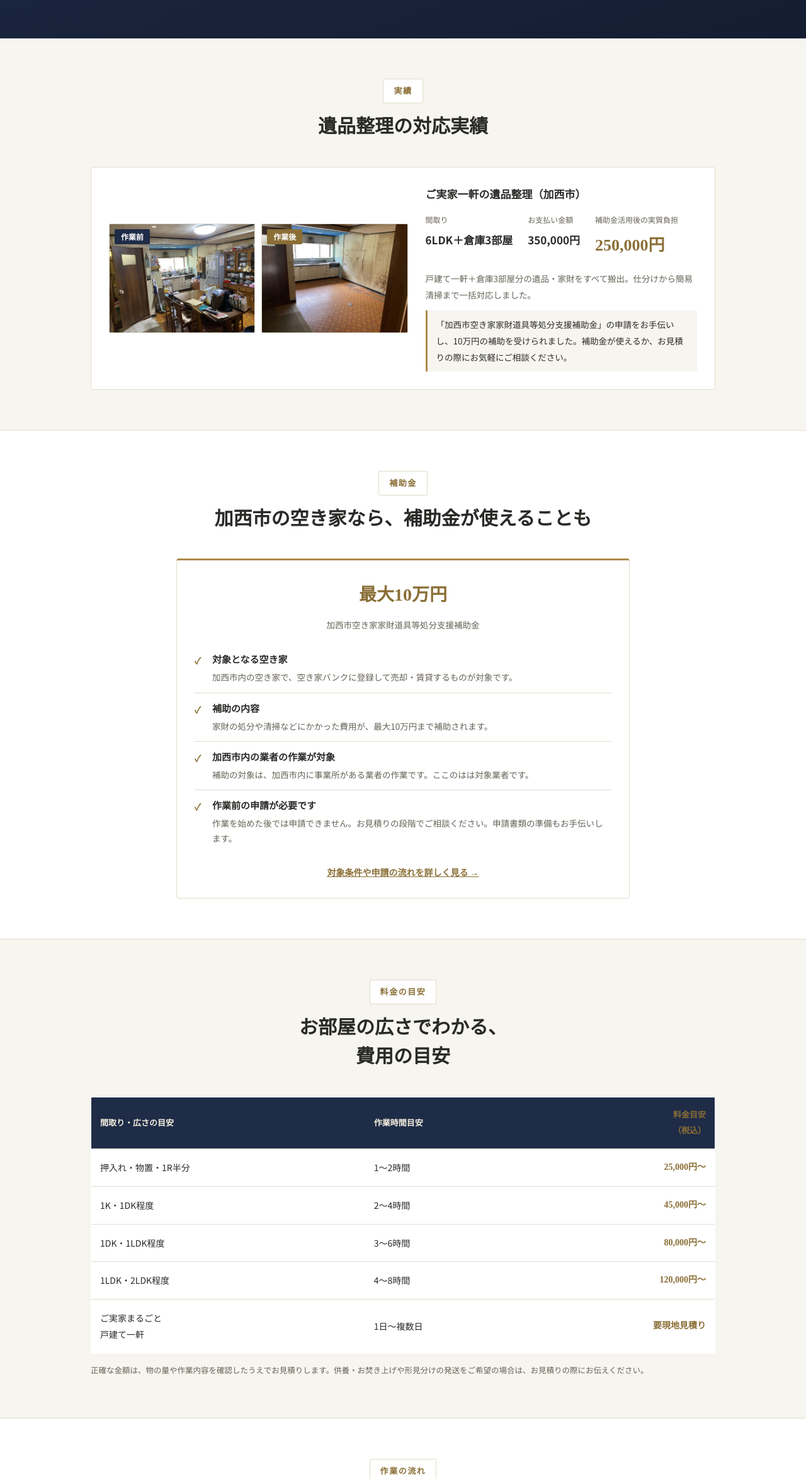
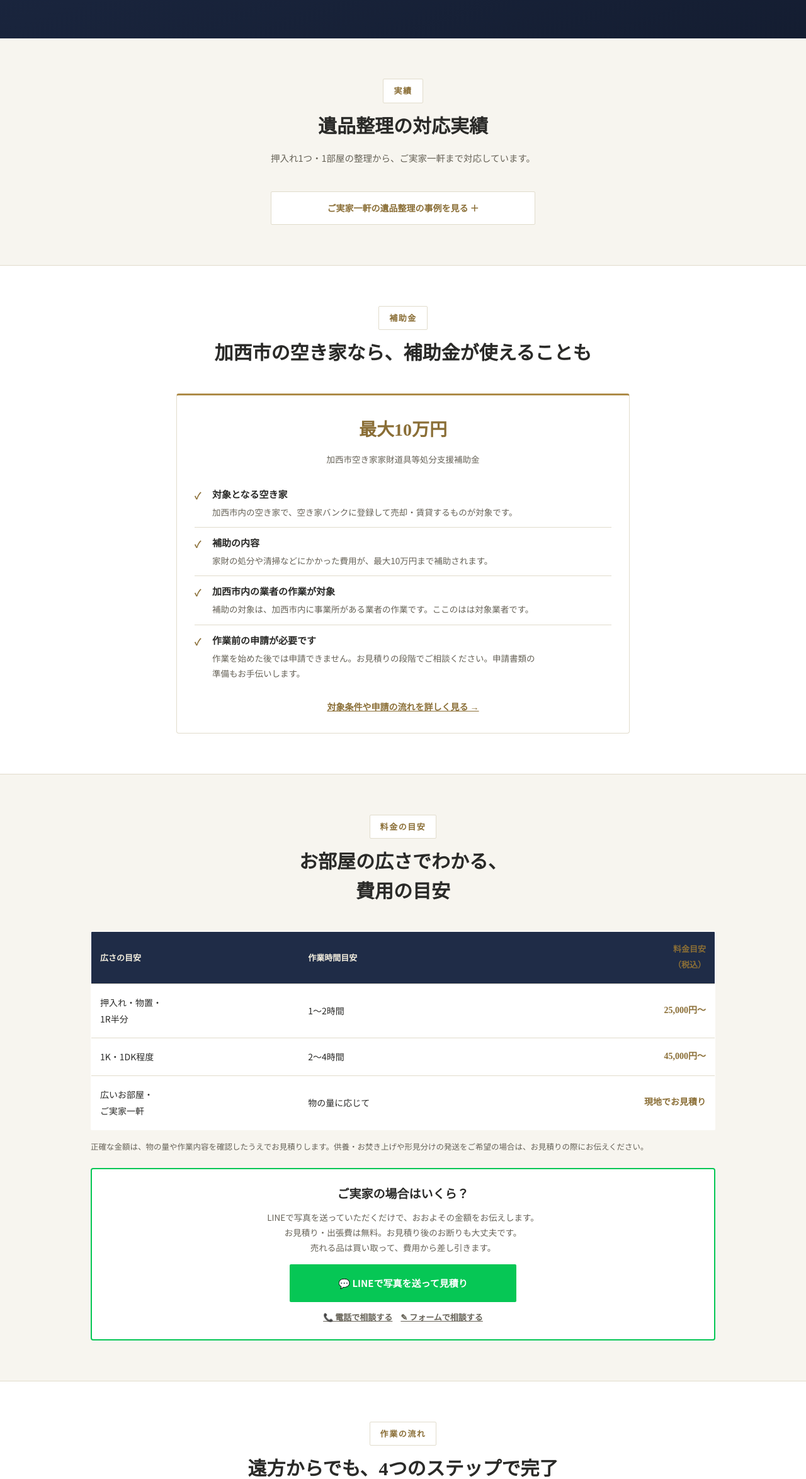
Before and after one commit to iroha0808/-LP, a plain HTML site: page index.html in a window 1280 px wide. Shown: the part 2365-4714 px from the top of the page at 63% size. Drawn offline with Linux system fonts and the light colour scheme.

Commit message:
遺品整理：料金表を少量の目安に絞り、LINE相談枠を追加、ご実家一軒の事例は折りたたみ。スマホ折り返し調整

```diff
--- a/index.html
+++ b/index.html
@@ -559,7 +559,33 @@
   .hero-ctas-small .btn{padding:8px 14px; font-size:13px; background:var(--white); border:1px solid var(--line); color:var(--ink);}
   .hero-ctas-small .btn:hover{border-color:var(--accent); color:var(--accent-dark);}  .hero-line-note{color:#AEB4C6;}
   .hero-ctas-small .btn{background:rgba(255,255,255,.06); border-color:rgba(255,255,255,.25); color:#E7EAF2;}
-  .hero-ctas-small .btn:hover{border-color:var(--gold-light); color:var(--gold-light);}  /* 印刷（A4）用：画面の表示には影響しない */
+  .hero-ctas-small .btn:hover{border-color:var(--gold-light); color:var(--gold-light);}  /* 料金表の下の相談枠 */
+  .price-cta{margin-top:22px; background:var(--white); border:2px solid #06C755; border-radius:4px; padding:22px 18px; text-align:center;}
+  .price-cta .pc-lead{font-family:"Noto Serif JP",serif; font-size:19px; font-weight:700; color:var(--ink); margin-bottom:6px;}
+  .price-cta .pc-text{font-size:13.5px; line-height:1.8; color:var(--ink-soft); margin-bottom:14px;}
+  .price-cta .btn-line{padding:15px 22px; font-size:15px; width:100%; max-width:360px;}
+  .price-cta .pc-sub{margin-top:12px; font-size:13px;}
+  .price-cta .pc-sub a{color:var(--ink-soft); font-weight:700; text-decoration:underline;}
+  /* 大きな事例は折りたたむ */
+  .more-cases{margin-top:8px;}
+  .more-cases > summary{list-style:none; cursor:pointer; text-align:center; font-weight:700; font-size:14px; color:var(--accent-dark); background:var(--white); border:1px solid var(--line); border-radius:2px; padding:12px 18px; max-width:420px; margin:0 auto;}
+  .more-cases > summary::-webkit-details-marker{display:none;}
+  .more-cases > summary::after{content:" ＋";}
+  .more-cases[open] > summary::after{content:" －";}
+  .more-cases[open] > summary{margin-bottom:20px;}
+  /* 小さいスマホで料金表の1列目が細くなりすぎないように */
+  @media(max-width:380px){
+    table.price th, table.price td{padding:12px 6px;}
+    table.price th:first-child, table.price td:first-child{min-width:8.6em; font-size:12.5px;}
+    table.price td:nth-child(2), table.price th:nth-child(2){white-space:normal !important; font-size:12px;}
+    table.price td:last-child{font-size:13px;}
+    .float-bar a{font-size:12.5px; padding:14px 4px; gap:4px; white-space:nowrap;}
+  }
+  /* スマホの折り返し：1文字だけ次の行に残らないように、日本語は文節で折り返す */
+  body{word-break:auto-phrase;}
+  p,li,td,th,summary,.rl-title,.rl-text,.case-note,.case-point,.bc-note,.ic-text,.ic-name,.bc-name,.kw,.cs-value,.cs-label,.case-title,.btn{text-wrap:pretty;}
+  h1,h2,h3{text-wrap:balance;}
+  @media(max-width:360px){ p .nb,li .nb,td .nb,th .nb,.rl-text .nb,.notice .nb{white-space:normal;} }  /* 印刷（A4）用：画面の表示には影響しない */
   @media print{
     @page{size:A4; margin:12mm 10mm;}
     html,body{background:#fff !important; -webkit-print-color-adjust:exact; print-color-adjust:exact;}
@@ -736,7 +762,10 @@
     <div class="head">
       <span class="eyebrow">実績</span>
       <h2>遺品整理の対応実績</h2>
+      <p><span class="nb">押入れ1つ・1部屋の整理から、</span><span class="nb">ご実家一軒まで対応しています。</span></p>
     </div>
+    <details class="more-cases">
+      <summary>ご実家一軒の遺品整理の事例を見る</summary>
     <div class="case-study">
       <div class="case-photos">
         <div class="case-photo">
@@ -766,6 +795,7 @@
         <p class="case-point">「加西市空き家家財道具等処分支援補助金」の申請をお手伝いし、10万円の補助を受けられました。補助金が使えるか、お見積りの際にお気軽にご相談ください。</p>
       </div>
     </div>
+    </details>
   </div>
 </section>
 
@@ -808,14 +838,18 @@
       <h2><span class="nb">お部屋の広さでわかる、</span><br><span class="nb">費用の目安</span></h2>
     </div>
     <table class="price">
-      <tr><th>間取り・広さの目安</th><th>作業時間目安</th><th><span class="nb">料金目安</span><br><span class="nb">（税込）</span></th></tr>
-      <tr><td><span class="nb">押入れ・物置・1R半分</span></td><td>1〜2時間</td><td>25,000円〜</td></tr>
+      <tr><th>広さの目安</th><th>作業時間目安</th><th><span class="nb">料金目安</span><br><span class="nb">（税込）</span></th></tr>
+      <tr><td>押入れ・物置・<br>1R半分</td><td>1〜2時間</td><td>25,000円〜</td></tr>
       <tr><td>1K・1DK程度</td><td>2〜4時間</td><td>45,000円〜</td></tr>
-      <tr><td>1DK・1LDK程度</td><td>3〜6時間</td><td>80,000円〜</td></tr>
-      <tr><td>1LDK・2LDK程度</td><td>4〜8時間</td><td><span class="nb">120,000円〜</span></td></tr>
-      <tr><td><span class="nb">ご実家まるごと</span><br><span class="nb">戸建て一軒</span></td><td><span class="nb">1日〜</span><span class="nb">複数日</span></td><td><span class="nb">要現地見積り</span></td></tr>
+      <tr><td>広いお部屋・<br>ご実家一軒</td><td><span class="nb">物の量に</span><span class="nb">応じて</span></td><td><span class="nb">現地で</span><span class="nb">お見積り</span></td></tr>
     </table>
     <p class="price-note">正確な金額は、物の量や作業内容を確認したうえでお見積りします。供養・お焚き上げや形見分けの発送をご希望の場合は、お見積りの際にお伝えください。</p>
+    <div class="price-cta">
+      <p class="pc-lead"><span class="nb">ご実家の場合はいくら？</span></p>
+      <p class="pc-text"><span class="nb">LINEで写真を送っていただくだけで、</span><span class="nb">おおよその金額をお伝えします。</span><br><span class="nb">お見積り・出張費は無料。</span><span class="nb">お見積り後のお断りも大丈夫です。</span><br><span class="nb">売れる品は買い取って、</span><span class="nb">費用から差し引きます。</span></p>
+      <a href="https://lin.ee/auAzwZU" target="_blank" rel="noopener" onclick="gtagReportLineConversion();" class="btn btn-line">💬 LINEで写真を送って見積り</a>
+      <p class="pc-sub"><a href="tel:07085816921" onclick="return gtagReportCallConversion(this.href);">📞 電話で相談する</a>　<a href="#form">✎ フォームで相談する</a></p>
+    </div>
   </div>
 </section>
 
```
